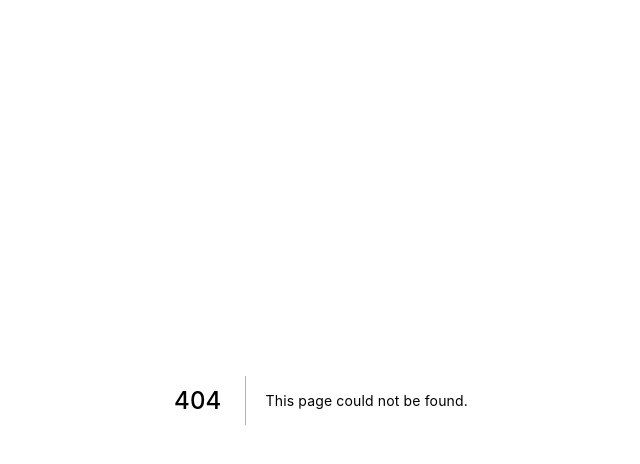
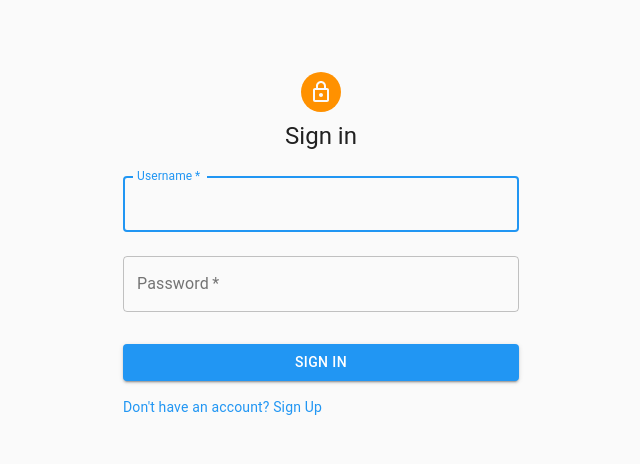
Before and after one commit to Fjarik/tnpw2, a Next.js app in the folder Frontend/: page /auth/signin in a window 1280 px wide. Before the commit this address had no page. Shown: the top 464 px of the page, without its empty margins (319-959 px from the left). Built offline with nearby package versions, Linux system fonts and the light colour scheme; no server answers.

Commit message:
Register page

```diff
--- a/Frontend/components/auth/AuthWrapper.tsx
+++ b/Frontend/components/auth/AuthWrapper.tsx
@@ -8,7 +8,7 @@ export const withAuthServerSideProps = (getServerSidePropsFn?: (context: GetServ
             return {
                 redirect: {
                     permanent: false,
-                    destination: "/api/auth/signin"
+                    destination: "/auth/signin"
                 }
             };
         }
--- /dev/null
+++ b/Frontend/pages/auth/signin.tsx
@@ -0,0 +1,101 @@
+import { Container, Avatar, makeStyles, Typography, TextField, Button, Link } from "@material-ui/core";
+import { GetServerSideProps, NextPage } from "next";
+import { getCsrfToken, useSession } from "next-auth/client";
+import LockOutlinedIcon from "@material-ui/icons/LockOutlined";
+import { useRouter } from "next/router";
+
+const useStyles = makeStyles((theme) => ({
+    paper: {
+        marginTop: theme.spacing(8),
+        display: "flex",
+        flexDirection: "column",
+        alignItems: "center",
+    },
+    avatar: {
+        margin: theme.spacing(1),
+        backgroundColor: theme.palette.secondary.main,
+    },
+    form: {
+        width: "100%",
+        marginTop: theme.spacing(1),
+    },
+    submit: {
+        margin: theme.spacing(3, 0, 2),
+    },
+}));
+
+interface IProps {
+    token?: string
+}
+const SignIn: NextPage<IProps> = ({ token }) => {
+    const classes = useStyles();
+    const router = useRouter();
+    const [session, loading] = useSession();
+
+    if (loading) {
+        return <></>;
+    }
+    if (session) {
+        router.push("/");
+        return <></>;
+    }
+
+
+    return (
+        <Container component="main" maxWidth="xs">
+            <div className={classes.paper}>
+                <Avatar className={classes.avatar}>
+                    <LockOutlinedIcon />
+                </Avatar>
+                <Typography component="h1" variant="h5">
+                    Sign in
+            </Typography>
+                <form method='post' action='/api/auth/callback/credentials' className={classes.form}>
+                    <input name='csrfToken' type='hidden' defaultValue={token} />
+                    <TextField
+                        variant="outlined"
+                        margin="normal"
+                        required={true}
+                        fullWidth={true}
+                        id="username"
+                        label="Username"
+                        name="username"
+                        autoComplete="username"
+                        autoFocus={true} />
+                    <TextField
+                        variant="outlined"
+                        margin="normal"
+                        required={true}
+                        fullWidth={true}
+                        id="password"
+                        label="Password"
+                        name="password"
+                        type="password"
+                        autoComplete="current-password"
+                    />
+                    <Button
+                        type="submit"
+                        fullWidth
+                        variant="contained"
+                        color="primary"
+                        className={classes.submit}
+                    >
+                        Sign In
+                </Button>
+                    <Link href="/auth/register" variant="body2">
+                        {"Don't have an account? Sign Up"}
+                    </Link>
+                </form>
+            </div>
+        </Container>
+    );
+};
+export const getServerSideProps: GetServerSideProps = async (context) => {
+    return {
+        props: {
+            token: await getCsrfToken(context),
+        }
+    };
+};
+
+export default SignIn;
```
Also changed, not shown: Frontend/components/Forms/RegisterForm.tsx (added, +74 -0 lines), Frontend/components/User/SignUp.tsx (added, +100 -0 lines), Frontend/pages/auth/credentials-signin.tsx (deleted, +0 -31 lines), Frontend/pages/auth/register.tsx (added, +25 -0 lines), 1 other file (tests, documents, lock files or other folders).
